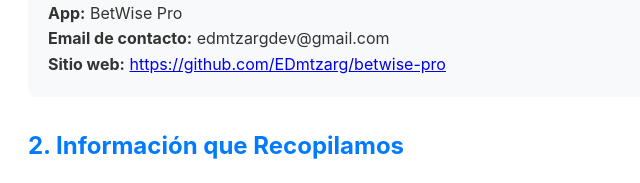
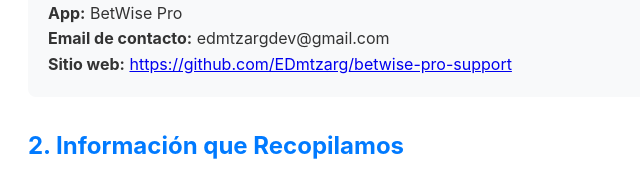
Before and after one commit to EDmtzarg/betwise-pro-support, a plain HTML site: page docs/privacy.html in a window 1280 px wide. Shown: the part 285-468 px from the top of the page, 212-852 px from the left. Drawn offline with Linux system fonts and the light colour scheme.

Commit message:
Fix website link in privacy policy

```diff
--- a/docs/privacy.html
+++ b/docs/privacy.html
@@ -48,7 +48,7 @@
         <strong>Desarrollador:</strong> Edgar Martinez Arganda<br>
         <strong>App:</strong> BetWise Pro<br>
         <strong>Email de contacto:</strong> edmtzargdev@gmail.com<br>
-        <strong>Sitio web:</strong> <a href="https://github.com/EDmtzarg/betwise-pro">https://github.com/EDmtzarg/betwise-pro</a>
+        <strong>Sitio web:</strong> <a href="https://github.com/EDmtzarg/betwise-pro-support">https://github.com/EDmtzarg/betwise-pro-support</a>
     </div>
 
     <h2>2. Información que Recopilamos</h2>
```
